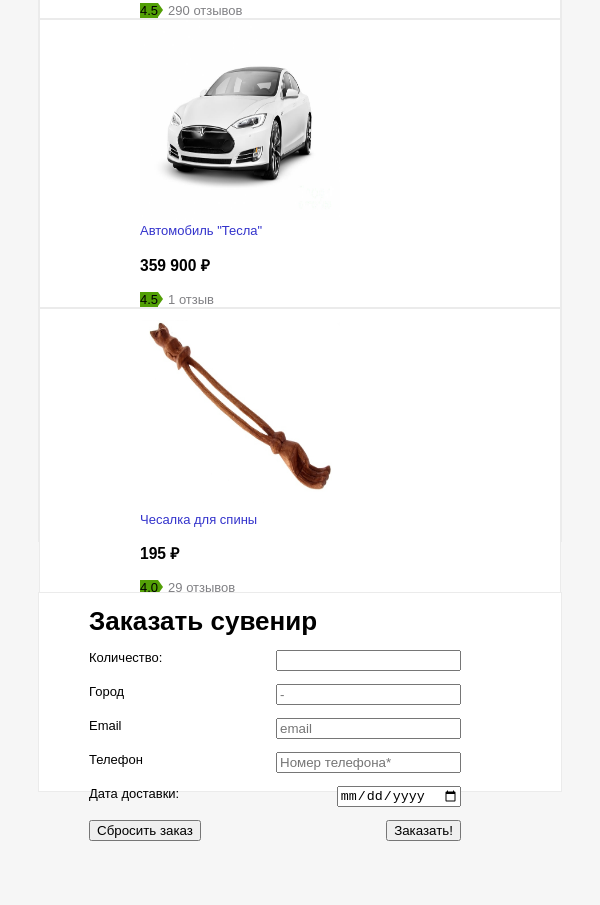
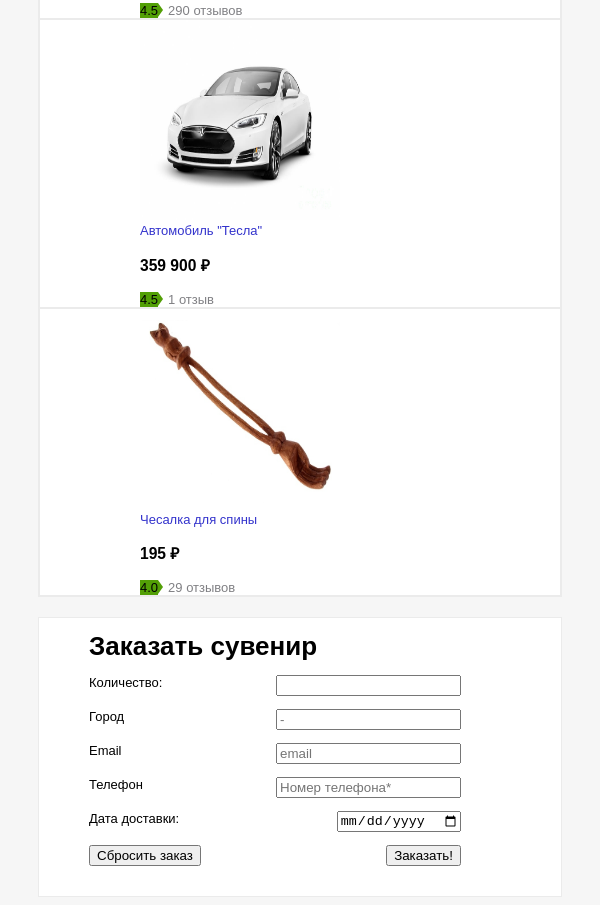
Before and after one commit to urfu-2017/webdev-task-4, a website: page index.html in a window 600 px wide. Shown: the part 786-1691 px from the top of the page. Before the commit the page ends 1636 px from the top, so only its background shows below. Drawn offline with Linux system fonts and the light colour scheme.

Commit message:
night insight

```diff
--- a/index.css
+++ b/index.css
@@ -130,7 +130,7 @@
         width: 1000px;
         margin: 0 auto;
         grid-template-columns: 250px 500px 250px;
-        grid-template-rows: 60px 700px 300px;
+        grid-template-rows: 60px auto 300px;
         grid-template-areas: 'search search search' 'nav goods pop' '. order .';
     }
 
@@ -226,7 +226,7 @@
     {
         display: grid;
         grid-template-columns: 1fr;
-        grid-template-rows: 60px 120px 700px 100px 300px;
+        grid-template-rows: 60px 120px auto 100px 300px;
         grid-template-areas: 'search' 'nav' 'goods' 'pop' 'order';
     }
 
@@ -311,7 +311,7 @@
     {
         display: grid;
         grid-template-columns: 1fr;
-        grid-template-rows: 70px 150px 1100px 300px;
+        grid-template-rows: 70px 150px auto 300px;
         grid-template-areas: 'search' 'pop' 'goods' 'order';
     }
 
@@ -396,6 +396,6 @@
 
     .order-form
     {
-        margin: 50px 30px;
+        margin: 20px 30px 0;
     }
 }
```
